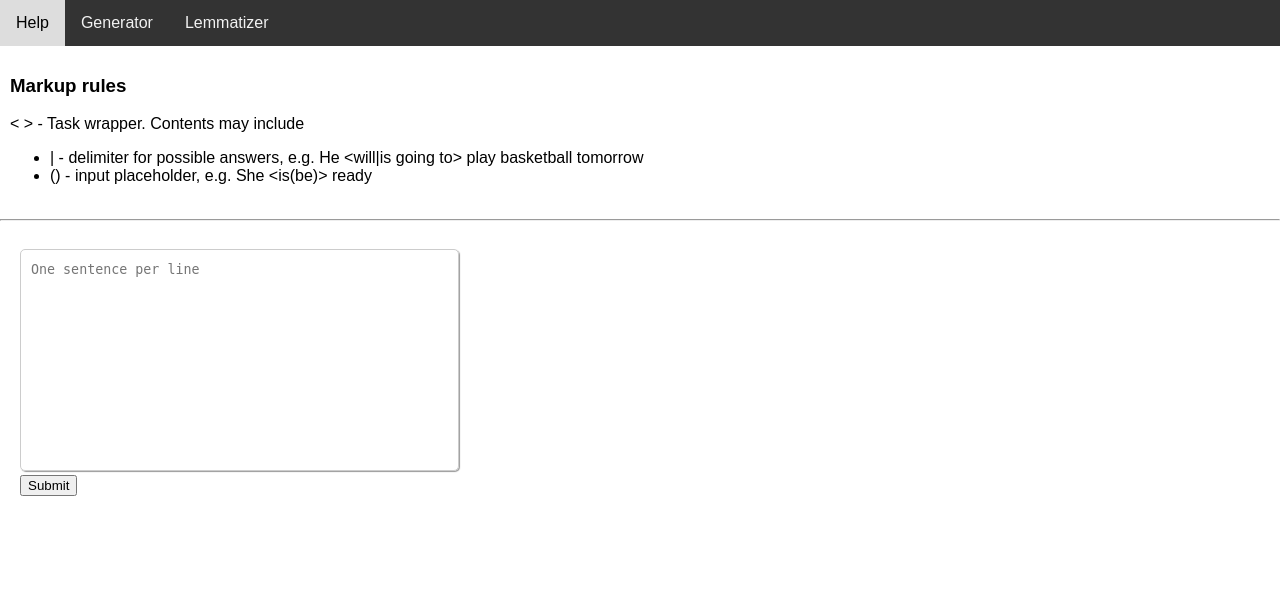
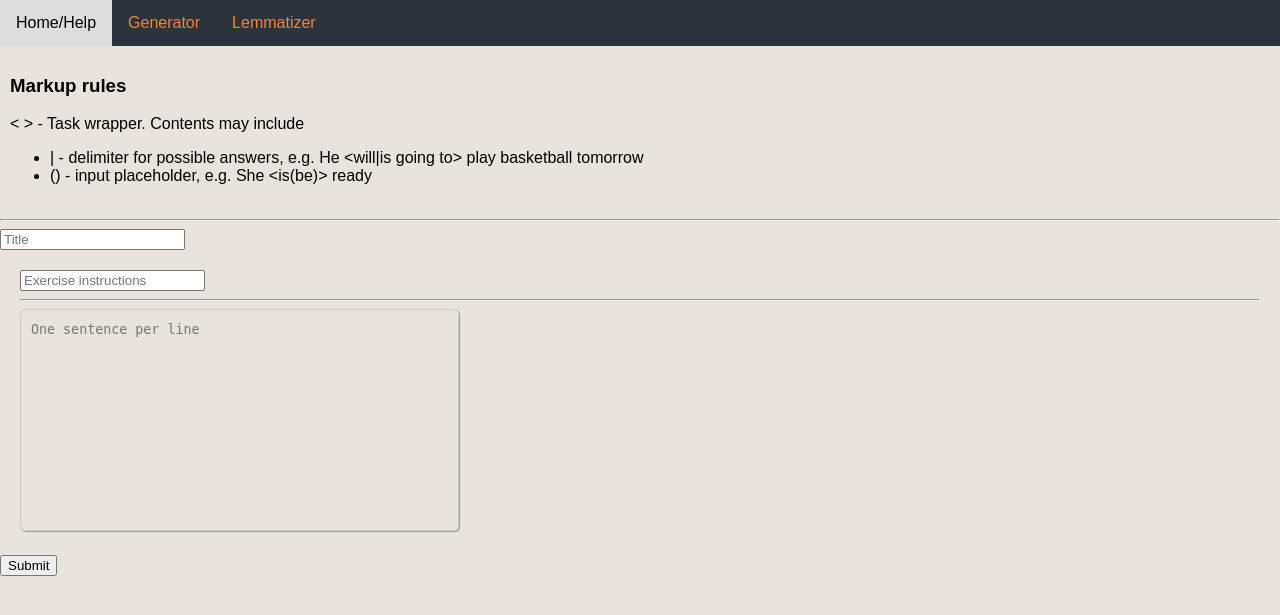
Before and after one commit to mtalimanchuk/e-xercise, a Flask app: page /exercise_generator in a window 1280 px wide. Shown: the top 615 px of the page. Run offline with Flask 2, Linux system fonts and the light colour scheme.

Commit message:
frontend refinement

```diff
--- a/app/routes.py
+++ b/app/routes.py
@@ -31,8 +31,11 @@
 @app.route("/exercise_generator/generate", methods=["POST"])
 def generate_exercise():
     if request.method == 'POST':
-        exercise_data = request.form['gen_input']
-        exercise_id = generator_util.save_exercise_json(exercise_data)
+        exercise_title = request.form['exercise-title']
+        exercise_howto = request.form['exercise-howto']
+        exercise_content = request.form['exercise-content']
+        print(exercise_title, exercise_howto)
+        exercise_id = generator_util.save_exercise_json(exercise_content)
         return redirect(url_for('exercise', exercise_id=exercise_id))
 
 
--- a/app/static/css/generator.css
+++ b/app/static/css/generator.css
@@ -1,5 +1,9 @@
 * {
   box-sizing: border-box;
+}
+
+html {
+  background-color: #e8e3dd;
 }
 
 body {
@@ -8,13 +12,13 @@
 
 .topnav {
   overflow: hidden;
-  background-color: #333;
+  background-color: #2b333d;
 }
 
 .topnav a {
   float: left;
   display: block;
-  color: #f2f2f2;
+  color: #fd812d;
   text-align: center;
   padding: 14px 16px;
   text-decoration: none;
@@ -26,27 +30,31 @@
   color: black;
 }
 
-.geninfo {
+.topnav a:active {
+  color: red;
+}
+
+.gen-info {
   font-family: sans-serif;
   padding: 10px
 }
 
-.geninfo a:link, a:visited {
-  color: #037421;
+.gen-info a:link, a:visited {
+  color: #fd812d;
   text-align: center;
   text-decoration: none;
   display: inline-block;
 }
 
-.geninfo a:hover, a:active {
+.gen-info a:hover, a:active {
   color: #49a762;
 }
 
-.genform {
+.exercise-input {
   padding: 20px
 }
 
-.genform textarea {
+.exercise-input textarea {
   word-wrap: normal;
   box-shadow: 1px 1px 1px #999;
   border-radius: 5px;
@@ -57,12 +65,3 @@
   line-height: 1.5;
   resize: none;
 }
-
-.genresult {
-  padding: 20px;
-}
-
-.genresult input {
-  padding: 5px;
-  width: 800px;
-}
--- a/app/templates/_teacher_base.html.j2
+++ b/app/templates/_teacher_base.html.j2
@@ -10,10 +10,12 @@
 <body>
 
 <div class="topnav">
-  <a href="{{ url_for('index') }}">Help</a>
+  <a href="{{ url_for('index') }}">Home/Help</a>
   <a href="{{ url_for('exercise_generator') }}">Generator</a>
   <a href="{{ url_for('text_lemmatizer') }}">Lemmatizer</a>
 </div>
+
+{{ self }}
 
 {% block content %}{% endblock %}
 
--- a/app/templates/exercise.html.j2
+++ b/app/templates/exercise.html.j2
@@ -15,7 +15,7 @@
       <div class="task-context">
         {% for token in sentence %}
           {% if token.type == "kb_input" %}
-            <input type="text" id="{{ token.task_id }}" autocomplete="off" placeholder="{{ token.placeholder }}"><input type="submit" name="check-task" value="↵" task_id="{{ token.task_id }}">
+            <input type="text" id="{{ token.task_id }}" autocomplete="off" {% if token.placeholder %} placeholder="{{ token.placeholder }}" {% endif %}><input type="submit" name="check-task" value="↵" task_id="{{ token.task_id }}">
           {% elif token.type == "plaintext" %}
             {{ token.content }}
           {% endif %}
@@ -25,6 +25,9 @@
   </div>
   <div class="footer">
     Found a bug? <a href="#report">Report</a> the page!
+    <br>
+    <br>
+    <a href="{{ url_for('exercise_generator') }}">🠸 Generator</a>
   </div>
 </div>
 {% endblock %}
--- a/app/templates/generator.html.j2
+++ b/app/templates/generator.html.j2
@@ -2,7 +2,8 @@
 {% extends '_teacher_base.html.j2' %}
 
 {% block content %}
-<div class="geninfo">
+<div class="gen-page-grid">
+  <div class="gen-info">
     <h3>Markup rules</h3>
     &lt; &gt; - Task wrapper. Contents may include<br>
     <ul>
@@ -11,13 +12,18 @@
     </ul>
   </div>
   <hr>
-
-<div class="genform">
-  <form action = "{{ url_for('generate_exercise') }}" method="post"><textarea name="gen_input" placeholder="One sentence per line" cols="50" rows="10"></textarea><br>
-  <input type="submit"></form>
+  <div class="exercise-gen-form">
+    <form action = "{{ url_for('generate_exercise') }}" method="post">
+      <div class="exercise-title">
+        <input type="text" name="exercise-title" placeholder="Title">
       </div>
-
-<div class="genresult">
+      <div class="exercise-input">
+        <input type="text" name="exercise-howto" placeholder="Exercise instructions">
+        <hr>
+        <textarea name="exercise-content" placeholder="One sentence per line" cols="50" rows="10"></textarea>
       </div>
-
+      <input type="submit">
+    </form>
+  </div>
+</div>
 {% endblock %}
```
Lines whose indentation alone changed are shown as unchanged.
